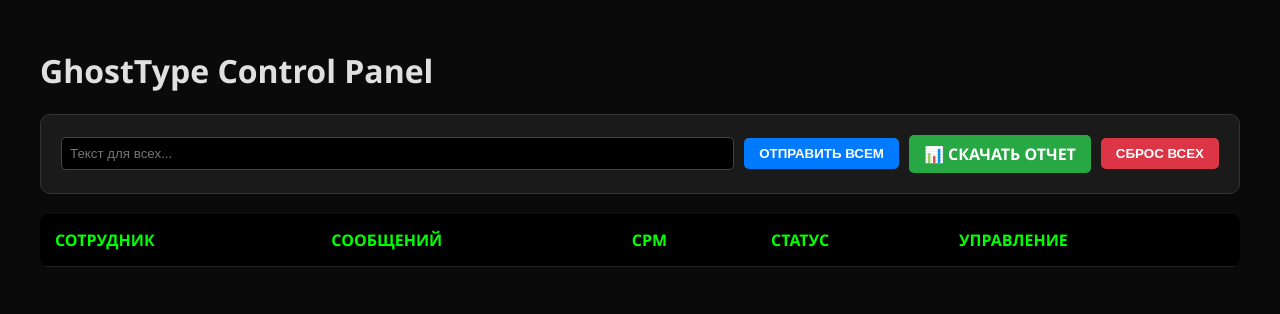
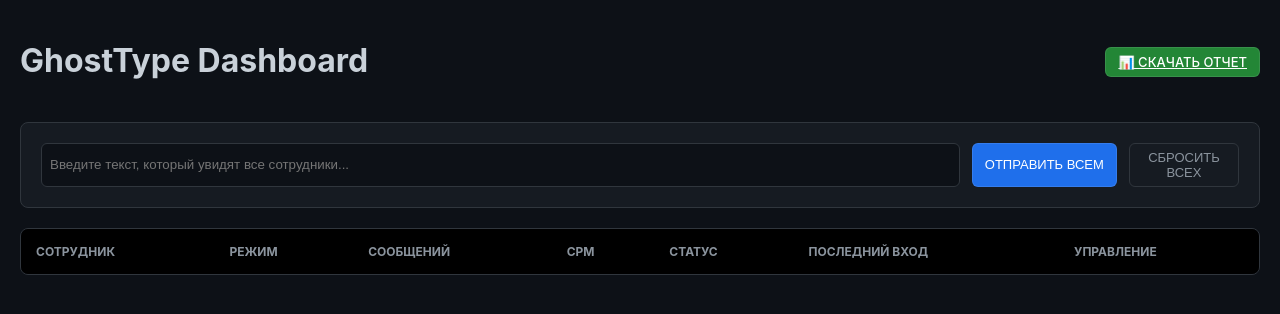
Before and after one commit to 9u9s9d1t/ghost-admin-panel, a Python web app: template templates/index.html in a window 1280 px wide. Shown: the top 314 px of the page. Run offline with Jinja, Linux system fonts and the light colour scheme; the template is opened without the code that fills it, so the values that code supplies are empty.

Commit message:
Update index.html

```diff
--- a/templates/index.html
+++ b/templates/index.html
@@ -4,96 +4,146 @@
     <meta charset="UTF-8">
     <title>Ghost Admin Pro</title>
     <style>
-        body { background: #0a0a0a; color: #e0e0e0; font-family: 'Segoe UI', sans-serif; padding: 20px; }
-        .container { max-width: 1200px; margin: 0 auto; }
-        .panel { background: #1a1a1a; padding: 20px; border-radius: 10px; border: 1px solid #333; margin-bottom: 20px; display: flex; gap: 10px; align-items: center; }
-        table { width: 100%; border-collapse: collapse; background: #111; border-radius: 8px; overflow: hidden; }
-        th, td { padding: 15px; text-align: left; border-bottom: 1px solid #222; }
-        th { background: #000; color: #00ff00; }
-        .btn { padding: 8px 15px; border: none; border-radius: 5px; cursor: pointer; font-weight: bold; transition: 0.2s; text-decoration: none; display: inline-block; }
-        .btn-blue { background: #007bff; color: white; }
-        .btn-green { background: #28a745; color: white; }
-        .btn-red { background: #dc3545; color: white; }
-        .btn-orange { background: #fd7e14; color: white; }
-        .btn-purple { background: #6f42c1; color: white; }
-        .btn-cyan { background: #17a2b8; color: white; }
-        .btn:hover { filter: brightness(1.2); }
-        .modal { display: none; position: fixed; z-index: 100; left: 0; top: 0; width: 100%; height: 100%; background: rgba(0,0,0,0.8); }
-        .modal-content { background: #1a1a1a; margin: 5% auto; padding: 25px; width: 80%; border-radius: 10px; border: 1px solid #00ff00; text-align: center; max-height: 80vh; overflow-y: auto; }
-        .input-group { text-align: left; margin-bottom: 15px; }
-        .input-group label { display: block; margin-bottom: 5px; color: #888; }
-        .input-group input, .input-group select { width: 100%; padding: 8px; background: #000; border: 1px solid #444; color: #00ff00; border-radius: 5px; box-sizing: border-box; }
-        textarea { width: 100%; height: 200px; background: #000; color: #00ff00; padding: 10px; border-radius: 5px; border: 1px solid #333; box-sizing: border-box; }
-        #shotImg { max-width: 100%; border: 1px solid #333; margin-top: 10px; }
+        :root { --bg: #0d1117; --panel: #161b22; --border: #30363d; --text: #c9d1d9; --accent: #238636; }
+        body { background: var(--bg); color: var(--text); font-family: -apple-system, BlinkMacSystemFont, "Segoe UI", Helvetica, Arial, sans-serif; margin: 0; padding: 20px; }
+        .container { max-width: 1300px; margin: 0 auto; }
+
+        /* Header & Panel */
+        .header-flex { display: flex; justify-content: space-between; align-items: center; margin-bottom: 20px; }
+        .panel { background: var(--panel); padding: 20px; border-radius: 8px; border: 1px solid var(--border); display: flex; gap: 12px; margin-bottom: 20px; }
+
+        /* Table Style */
+        .table-container { background: var(--panel); border: 1px solid var(--border); border-radius: 8px; overflow: hidden; }
+        table { width: 100%; border-collapse: collapse; text-align: left; }
+        th { background: #000; color: #8b949e; font-size: 12px; text-transform: uppercase; padding: 15px; }
+        td { padding: 12px 15px; border-top: 1px solid var(--border); vertical-align: middle; }
+        tr:hover { background: rgba(255,255,255,0.02); }
+
+        /* Buttons */
+        .btn { padding: 6px 12px; border: 1px solid rgba(240,246,255,0.1); border-radius: 6px; cursor: pointer; font-size: 13px; font-weight: 500; transition: 0.2s; color: white; }
+        .btn:active { transform: translateY(1px); }
+        .btn-blue { background: #1f6feb; }
+        .btn-green { background: #238636; }
+        .btn-red { background: #da3633; }
+        .btn-orange { background: #d29922; }
+        .btn-purple { background: #8957e5; }
+        .btn-cyan { background: #0891b2; }
+        .btn-outline { background: transparent; border: 1px solid var(--border); color: #8b949e; }
+        .btn-outline:hover { border-color: #8b949e; color: #fff; }
+
+        /* Status Colors */
+        .status-badge { padding: 2px 8px; border-radius: 10px; font-size: 11px; font-weight: bold; }
+        .status-on { background: rgba(46, 160, 67, 0.15); color: #3fb950; border: 1px solid rgba(46,160,67,0.4); }
+        .status-off { background: rgba(248, 81, 73, 0.15); color: #f85149; border: 1px solid rgba(248,81,73,0.4); }
+
+        /* Modals */
+        .modal { display: none; position: fixed; z-index: 1000; left:0; top:0; width:100%; height:100%; background: rgba(0,0,0,0.85); backdrop-filter: blur(4px); }
+        .modal-content { background: var(--panel); margin: 5% auto; padding: 25px; width: 50%; border-radius: 12px; border: 1px solid var(--border); position: relative; }
+
+        .input-group { margin-bottom: 15px; }
+        .input-group label { display: block; margin-bottom: 5px; font-size: 13px; color: #8b949e; }
+        input, select, textarea { width: 100%; padding: 8px; background: #0d1117; border: 1px solid var(--border); color: #fff; border-radius: 6px; box-sizing: border-box; }
+        textarea { height: 250px; font-family: monospace; }
+
+        .actions-cell { display: flex; gap: 5px; flex-wrap: wrap; }
     </style>
 </head>
 <body>
     <div class="container">
-        <h1>GhostType Control Panel <span id="onlineCounter" style="font-size: 14px; color: #666;"></span></h1>
+        <div class="header-flex">
+            <h1>GhostType Dashboard <span id="onlineCounter" style="font-size: 16px; color: #8b949e; margin-left:15px;"></span></h1>
+            <div>
+                <a href="/api/download_report" class="btn btn-green">📊 СКАЧАТЬ ОТЧЕТ</a>
+            </div>
+        </div>
+
         <div class="panel">
-            <input type="text" id="globalText" style="background:#000; color:#00ff00; border:1px solid #444; padding:8px; border-radius:5px; flex-grow:1" placeholder="Текст для всех...">
-            <button class="btn btn-blue" onclick="adminAction('set_text', 'all', {text: document.getElementById('globalText').value})">ОТПРАВИТЬ ВСЕМ</button>
-            <a href="/api/download_report" class="btn btn-green">📊 СКАЧАТЬ ОТЧЕТ</a>
-            <button class="btn btn-red" onclick="adminAction('reset', 'all')">СБРОС ВСЕХ</button>
+            <input type="text" id="globalText" placeholder="Введите текст, который увидят все сотрудники...">
+            <button class="btn btn-blue" style="white-space:nowrap" onclick="adminAction('set_text', 'all', {text: document.getElementById('globalText').value})">ОТПРАВИТЬ ВСЕМ</button>
+            <button class="btn btn-outline" onclick="adminAction('reset', 'all')">СБРОСИТЬ ВСЕХ</button>
         </div>
+
+        <div class="table-container">
             <table>
                 <thead>
                     <tr>
                         <th>СОТРУДНИК</th>
+                        <th>РЕЖИМ</th>
                         <th>СООБЩЕНИЙ</th>
                         <th>CPM</th>
                         <th>СТАТУС</th>
+                        <th>ПОСЛЕДНИЙ ВХОД</th>
                         <th>УПРАВЛЕНИЕ</th>
                     </tr>
                 </thead>
                 <tbody id="workerTable"></tbody>
             </table>
         </div>
+    </div>
 
-    <div id="editorModal" class="modal"><div class="modal-content" style="width: 60%;"><h3>Редактор фразы</h3><textarea id="editArea"></textarea><br><br><button class="btn btn-green" onclick="savePhrases()">ОК</button> <button class="btn btn-red" onclick="closeModals()">ЗАКРЫТЬ</button></div></div>
+    <div id="editorModal" class="modal"><div class="modal-content"><h3>Редактор фраз</h3><textarea id="editArea"></textarea><div style="margin-top:15px"><button class="btn btn-green" onclick="savePhrases()">СОХРАНИТЬ</button> <button class="btn btn-outline" onclick="closeModals()">ОТМЕНА</button></div></div></div>
 
-    <div id="shotModal" class="modal"><div class="modal-content"><h3>Скриншот сотрудника</h3><div id="shotLoading">Загрузка...</div><img id="shotImg" src=""><br><br><button class="btn btn-red" onclick="closeModals()">ЗАКРЫТЬ</button></div></div>
+    <div id="shotModal" class="modal"><div class="modal-content" style="width: 80%;"><h3>Скриншот</h3><div id="shotLoading"></div><img id="shotImg" style="width:100%; border-radius:8px; display:none;"><br><br><button class="btn btn-outline" onclick="closeModals()">ЗАКРЫТЬ</button></div></div>
 
-    <div id="configModal" class="modal"><div class="modal-content" style="width: 400px;"><h3>Конфиг сотрудника</h3>
-        <div class="input-group"><label>Stage:</label><select id="confMode"><option value="Type">Type</option><option value="Paste">Paste</option></select></div>
-        <div class="input-group"><label>Скорость:</label><input type="number" step="0.1" id="confSpeed"></div>
-        <div class="input-group"><label>Сообщений:</label><input type="number" id="confTotal"></div>
-        <button class="btn btn-green" onclick="saveConfigRemote()">СОХРАНИТЬ</button> <button class="btn btn-red" onclick="closeModals()">ОТМЕНА</button>
+    <div id="configModal" class="modal"><div class="modal-content" style="width: 350px;"><h3>Конфигурация</h3>
+        <div class="input-group"><label>Метод отправки</label><select id="confMode"><option value="Type">Type (Печать)</option><option value="Paste">Paste (Вставка)</option></select></div>
+        <div class="input-group"><label>Задержка (сек)</label><input type="number" step="0.1" id="confSpeed"></div>
+        <div class="input-group"><label>Счетчик сообщений</label><input type="number" id="confTotal"></div>
+        <button class="btn btn-green" onclick="saveConfigRemote()">ОБНОВИТЬ</button> <button class="btn btn-outline" onclick="closeModals()">ОТМЕНА</button>
     </div></div>
 
     <script>
         let currentWorker = "";
+
         async function refreshData() {
+            // Если открыто модальное окно, не обновляем таблицу, чтобы фокус не слетал
             if (document.querySelector('.modal[style*="display: block"]')) return;
+
+            try {
                 const res = await fetch('/api/get_workers');
                 const workers = await res.json();
                 let html = "";
-            const sortedEntries = Object.entries(workers).sort((a, b) => a[0].localeCompare(b[0]));
+                const sortedEntries = Object.entries(workers).sort((a, b) => b[1].total - a[1].total);
+
                 sortedEntries.forEach(([name, w]) => {
+                    const statusClass = w.status === 'РАБОТАЕТ' ? 'status-on' : 'status-off';
                     html += `<tr>
-                    <td>${name}<br><small style="color:#555">${w.mode}</small></td>
-                    <td>${w.total}</td><td>${w.cpm}</td>
-                    <td style="color:${w.status === 'РАБОТАЕТ' ? '#00ff00' : '#ff4444'}">${w.status}</td>
+                        <td><strong>${name}</strong></td>
+                        <td><code style="color:#8b949e">${w.mode}</code></td>
+                        <td><span style="color:#3fb950; font-weight:bold">${w.total}</span></td>
+                        <td>${w.cpm}</td>
+                        <td><span class="status-badge ${statusClass}">${w.status}</span></td>
+                        <td><small style="color:#555">${w.last_seen || '...'}</small></td>
                         <td>
-                        <button class="btn btn-cyan" onclick="takeShot('${name}')">📸 СКРИН</button>
-                        <button class="btn btn-blue" onclick="openEditor('${name}', \`${w.phrases}\`)">ТЕКСТ</button>
-                        <button class="btn btn-purple" onclick="openConfig('${name}', '${w.mode}', ${w.speed}, ${w.total})">КОНФИГ</button>
-                        <button class="btn btn-orange" onclick="adminAction('toggle_status', '${name}')">СТАТУС</button>
-                        <button class="btn btn-red" onclick="adminAction('reset', '${name}')">СБРОС</button>
+                            <div class="actions-cell">
+                                <button class="btn btn-cyan" onclick="takeShot('${name}')" title="Скриншот">📸</button>
+                                <button class="btn btn-blue" onclick="openEditor('${name}', \`${w.phrases}\`)" title="Текст">TXT</button>
+                                <button class="btn btn-purple" onclick="openConfig('${name}', '${w.mode}', ${w.speed}, ${w.total})" title="Настройки">⚙️</button>
+                                <button class="btn btn-orange" onclick="adminAction('toggle_status', '${name}')" title="Пауза/Пуск">⏯</button>
+                                <button class="btn btn-outline" onclick="adminAction('reset', '${name}')" title="Сброс">🔄</button>
+                                <button class="btn btn-red" onclick="deleteWorker('${name}')" title="Удалить">🗑</button>
+                            </div>
                         </td>
                     </tr>`;
                 });
                 document.getElementById("workerTable").innerHTML = html;
+                document.getElementById("onlineCounter").innerText = `Всего: ${Object.keys(workers).length}`;
+            } catch (e) { console.error("Sync error"); }
         }
 
+        async function deleteWorker(name) {
+            if (confirm(`Вы действительно хотите удалить сотрудника ${name}? Он исчезнет из списка, пока снова не запустит программу.`)) {
+                await adminAction('delete', name);
+            }
+        }
+
+        // --- Вспомогательные функции (без изменений логики) ---
         async function takeShot(name) {
             currentWorker = name;
             await adminAction('shot', name);
             document.getElementById('shotModal').style.display = 'block';
             document.getElementById('shotImg').style.display = 'none';
-            document.getElementById('shotLoading').innerText = "Запрос отправлен... Ждем синхронизации (до 10 сек)";
-
-            // Пытаемся получить скриншот несколько раз
+            document.getElementById('shotLoading').innerText = "Запрашиваю скриншот... Ожидайте.";
             let attempts = 0;
             const checkShot = setInterval(async () => {
                 const res = await fetch(`/api/get_screenshot/${name}`);
@@ -104,8 +154,8 @@
                     document.getElementById('shotLoading').innerText = "";
                     clearInterval(checkShot);
                 }
-                if (++attempts > 15) {
-                    document.getElementById('shotLoading').innerText = "Тайм-аут ожидания скриншота.";
+                if (++attempts > 10) {
+                    document.getElementById('shotLoading').innerText = "Сотрудник не ответил (оффлайн?)";
                     clearInterval(checkShot);
                 }
             }, 2000);
@@ -129,9 +179,10 @@
                 headers: {'Content-Type': 'application/json'},
                 body: JSON.stringify({action, target, ...data})
             });
-            if (action !== 'shot') refreshData();
+            refreshData();
         }
-        setInterval(refreshData, 3000); refreshData();
+        setInterval(refreshData, 3000);
+        refreshData();
     </script>
 </body>
 </html>
```
Lines whose indentation alone changed are shown as unchanged.
